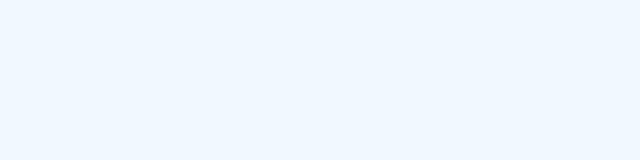
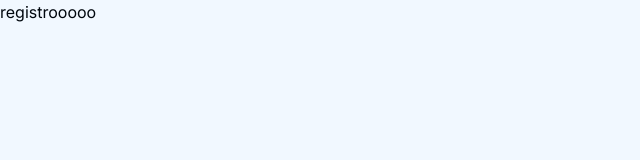
Before and after one commit to Bianchi-marina/surflook_frontend, a React (Vite) app: page /sign-up in a window 1280 px wide. Before the commit this address had no page. Shown: the top 160 px of the page, without its empty margins (0-640 px from the left). Built offline with nearby package versions, Linux system fonts and the light colour scheme.

Commit message:
estruturando auth

```diff
--- a/src/App.jsx
+++ b/src/App.jsx
@@ -6,6 +6,8 @@ import {
   Location,
   Weather
 } from "./_root/pages/index"
+import Signin from "./_auth/Sign-in/Signin"
+import Signup from "./_auth/Sign-up/Signup"
 
 import "./globals.css";
 
@@ -13,7 +15,11 @@ function App() {
   return (
     <main>
       <Routes>
-        {/* //rotas privadas */}
+        {/* rotas publicas */}
+        <Route path="/sign-in" element={<Signin />} />
+        <Route path="/sign-up" element={<Signup />} />
+
+        {/* rotas privadas */}
         <Route element={<RootLayout />}>
             <Route index element= {<Home/>} />
             <Route path="/search" element={<Location/>} />
--- /dev/null
+++ b/src/_auth/Sign-in/Signin.jsx
@@ -0,0 +1,9 @@
+const Signin = () => {
+  return (
+    <div>
+      LOGIN
+    </div>
+  )
+}
+
+export default Signin
--- /dev/null
+++ b/src/_auth/Sign-up/Signup.jsx
@@ -0,0 +1,9 @@
+const Signup = () => {
+  return (
+    <div>
+      registrooooo
+    </div>
+  )
+}
+
+export default Signup
```
